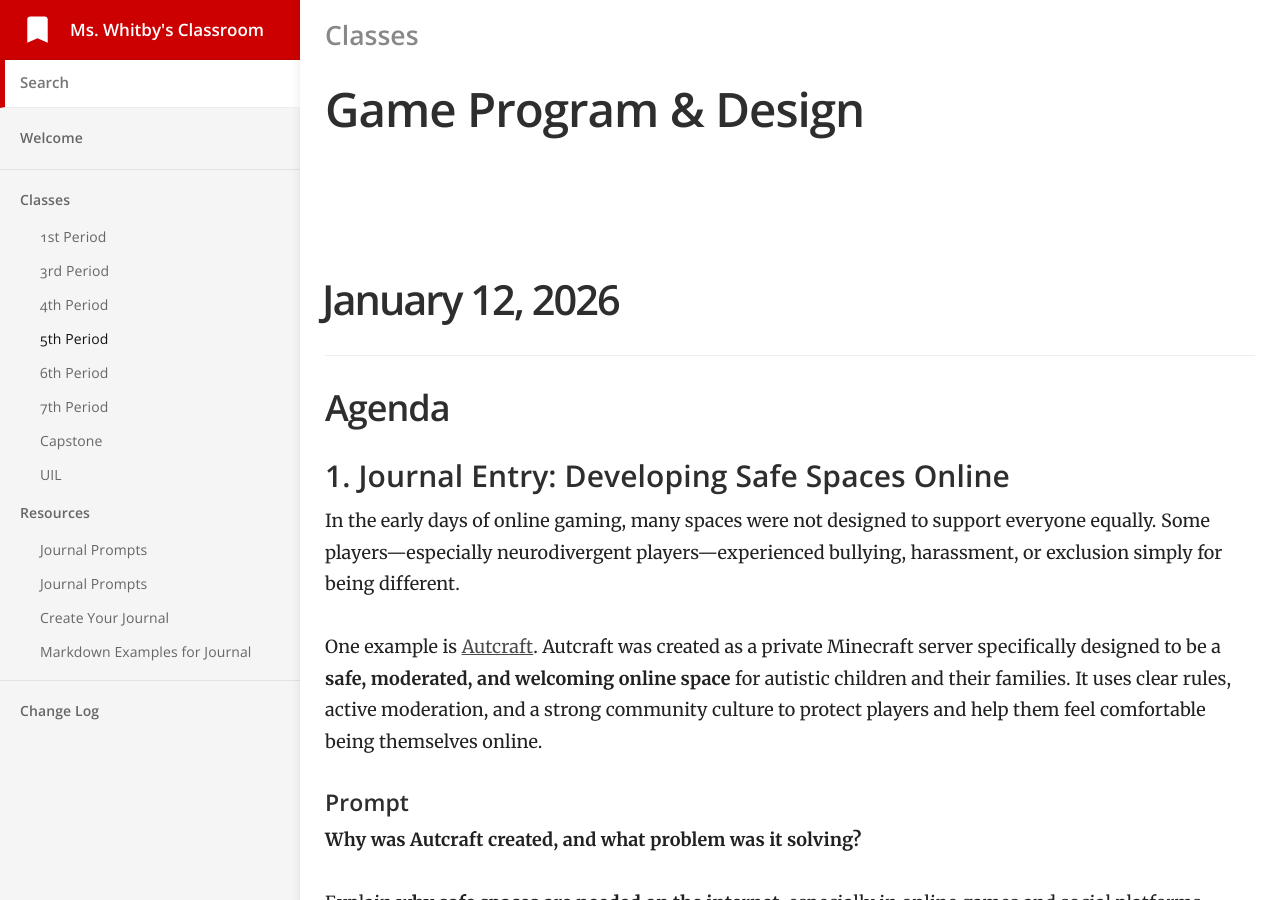
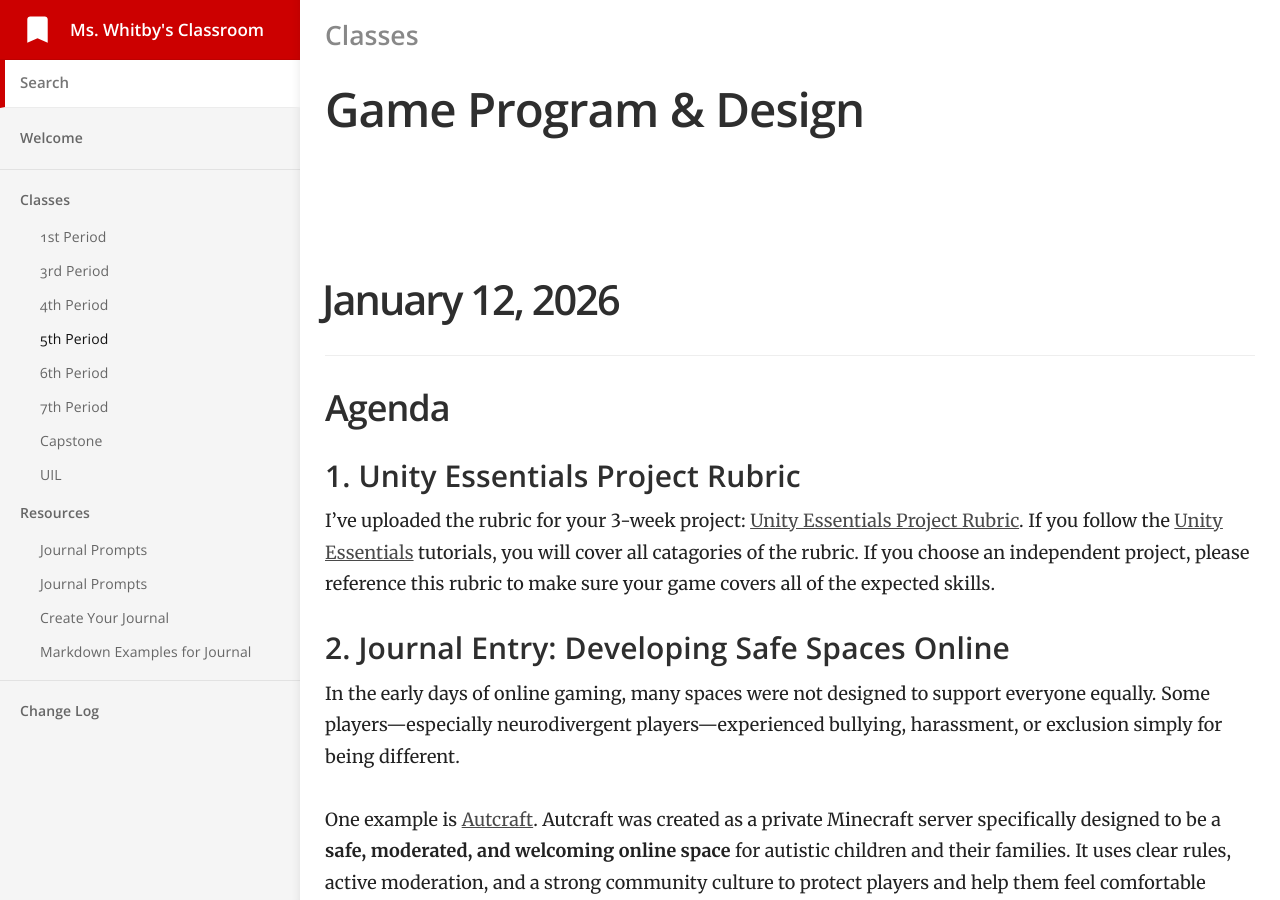
Before and after one commit to mswhitby/classroom, a Jekyll site: the page built from _docs/classes/5th.md, in a window 1280 px wide and 900 px high. Built offline with Jekyll 4.4.1, drawn with Linux system fonts in a browser that asks for light colours.

Commit message:
Updated lessons

```diff
--- a/_docs/classes/5th.md
+++ b/_docs/classes/5th.md
@@ -9,7 +9,11 @@ order: 4
 
 ## Agenda
 
-### 1. Journal Entry: Developing Safe Spaces Online
+### 1. Unity Essentials Project Rubric
+
+I've uploaded the rubric for your 3-week project: [Unity Essentials Project Rubric](https://github.com/mswhitby/classroom/blob/main/_docs/resources/unity1_rubric.md). If you follow the [Unity Essentials](https://learn.unity.com/pathway/unity-essentials) tutorials, you will cover all catagories of the rubric. If you choose an independent project, please reference this rubric to make sure your game covers all of the expected skills.
+
+### 2. Journal Entry: Developing Safe Spaces Online
 
 In the early days of online gaming, many spaces were not designed to support everyone equally. Some players—especially neurodivergent players—experienced bullying, harassment, or exclusion simply for being different.
 
```
